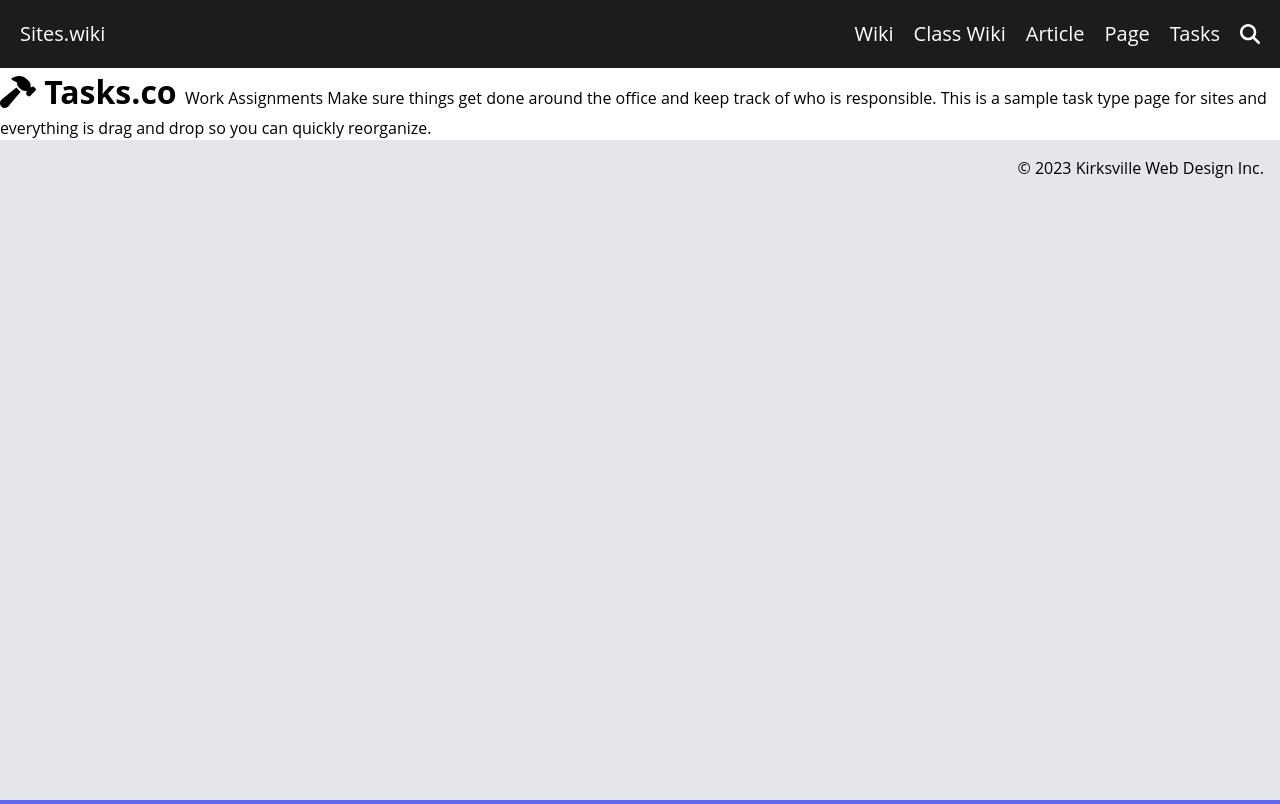
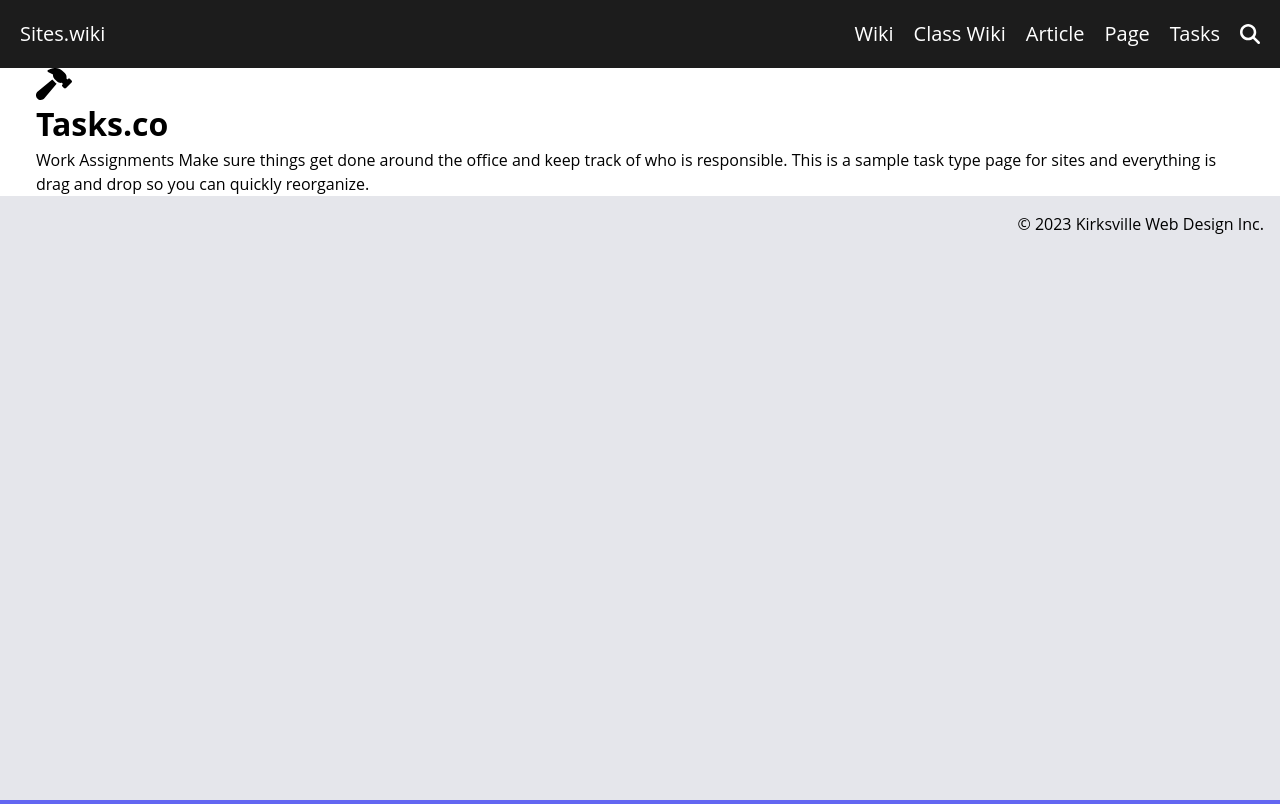
Before and after one commit to tailn804/nhakhoa-clone, a Vue app: page /tasks in a window 1280 px wide. Built offline with nearby package versions, Linux system fonts and the light colour scheme.

Commit message:
Add Tasks Page

```diff
--- a/src/pages/TasksPage.vue
+++ b/src/pages/TasksPage.vue
@@ -1,10 +1,10 @@
 <template>
-    <div class="bg-white">
-        <font-awesome-icon class="text-[32px]" :icon="['fas', 'hammer']" />
-        <span class="font-bold text-[32px]" >
+    <div class="bg-white mx-auto px-9 max-w-[1280px]">
+        <font-awesome-icon class="text-[32px] block" :icon="['fas', 'hammer']" />
+        <span class="font-bold text-[32px] block" >
             Tasks.co
         </span>
-        <span>
+        <span class="">
             Work Assignments
         </span>
         <span>
```
